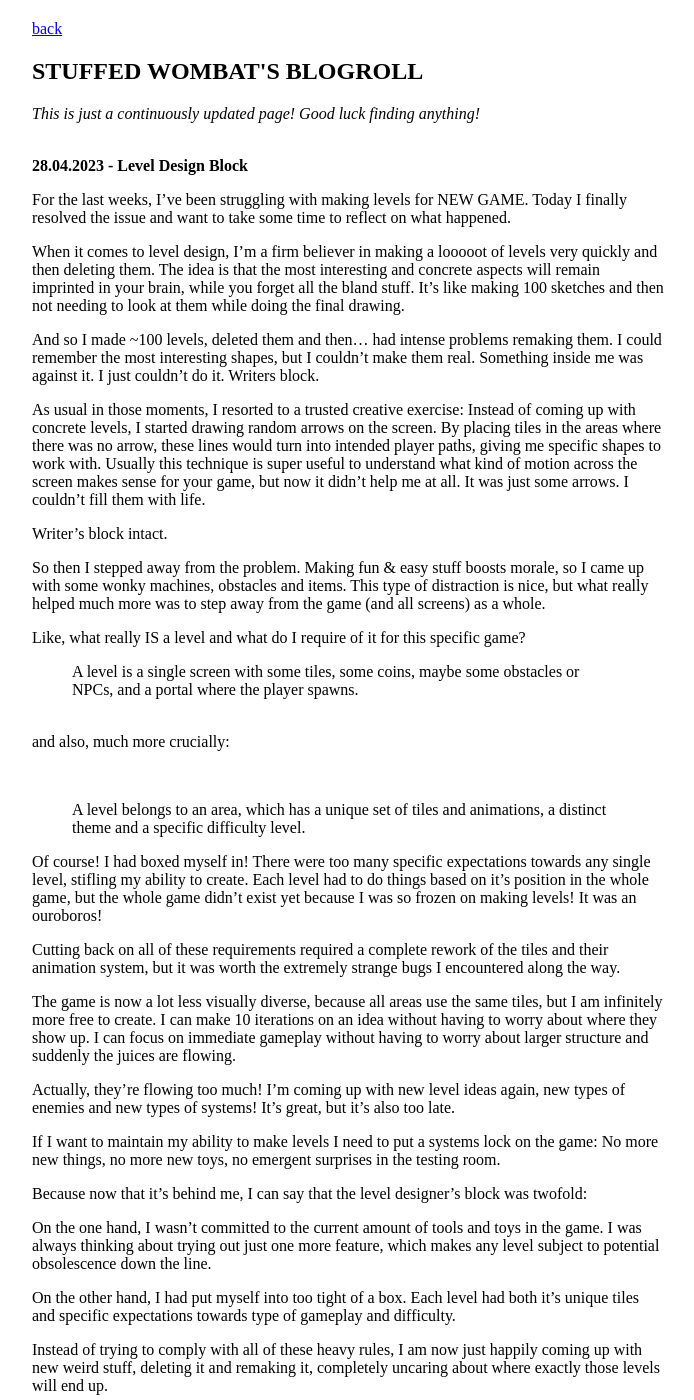
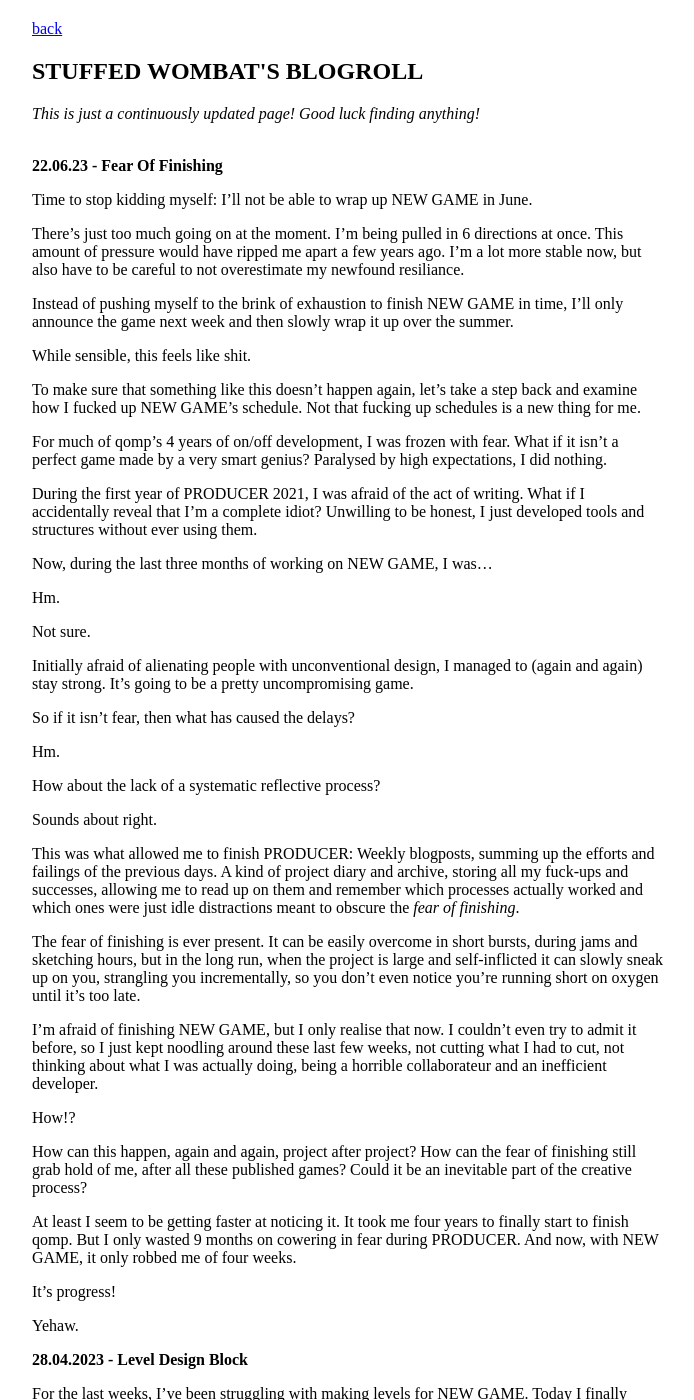
Before and after one commit to stuffedwombat/stuffedwombat.github.io, a Jekyll site: the page built from blogroll.md, in a window 1280 px wide and 1400 px high. Shown: the whole window, without its empty margins (292-986 px from the left). Built offline with Jekyll 4.4.1, drawn with Linux system fonts in a browser that asks for light colours; our own code applies the rules of GitHub Pages for plain Markdown files; comment, search, counter and statistics services are not loaded.

Commit message:
Update blogroll.md

```diff
--- a/blogroll.md
+++ b/blogroll.md
@@ -2,6 +2,59 @@
 <h2>STUFFED WOMBAT'S BLOGROLL</h2>
 <i>This is just a continuously updated page! Good luck finding anything!</i>
 <br><br>
+
+**22.06.23 - Fear Of Finishing**
+<br>
+
+Time to stop kidding myself: I'll not be able to wrap up NEW GAME in June.
+
+There's just too much going on at the moment. I'm being pulled in 6 directions at once. This amount of pressure would have ripped me apart a few years ago. I'm a lot more stable now, but also have to be careful to not overestimate my newfound resiliance.
+
+Instead of pushing myself to the brink of exhaustion to finish NEW GAME in time, I'll only announce the game next week and then slowly wrap it up over the summer.
+
+While sensible, this feels like shit.
+
+To make sure that something like this doesn't happen again, let's take a step back and examine how I fucked up NEW GAME's schedule. Not that fucking up schedules is a new thing for me.
+
+For much of qomp's 4 years of on/off development, I was frozen with fear. What if it isn't a perfect game made by a very smart genius? Paralysed by high expectations, I did nothing.
+
+During the first year of PRODUCER 2021, I was afraid of the act of writing. What if I accidentally reveal that I'm a complete idiot? Unwilling to be honest, I just developed tools and structures without ever using them.
+
+Now, during the last three months of working on NEW GAME, I was...
+
+Hm.
+
+Not sure.
+
+Initially afraid of alienating people with unconventional design, I managed to (again and again) stay strong. It's going to be a pretty uncompromising game.
+
+So if it isn't fear, then what has caused the delays?
+
+Hm.
+
+How about the lack of a systematic reflective process?
+
+Sounds about right.
+
+This was what allowed me to finish PRODUCER:
+Weekly blogposts, summing up the efforts and failings of the previous days. A kind of project diary and archive, storing all my fuck-ups and successes, allowing me to read up on them and remember which processes actually worked and which ones were just idle distractions meant to obscure the *fear of finishing*.
+
+The fear of finishing is ever present. It can be easily overcome in short bursts, during jams and sketching hours, but in the long run, when the project is large and self-inflicted it can slowly sneak up on you, strangling you incrementally, so you don't even notice you're running short on oxygen until it's too late.
+
+I'm afraid of finishing NEW GAME, but I only realise that now.
+I couldn't even try to admit it before, so I just kept noodling around these last few weeks, not cutting what I had to cut, not thinking about what I was actually doing, being a horrible collaborateur and an inefficient developer.
+
+How!?
+
+How can this happen, again and again, project after project? How can the fear of finishing still grab hold of me, after all these published games? Could it be an inevitable part of the creative process?
+
+At least I seem to be getting faster at noticing it. It took me four years to finally start to finish qomp. But I only wasted 9 months on cowering in fear during PRODUCER. And now, with NEW GAME, it only robbed me of four weeks.
+
+It's progress!
+
+Yehaw.
+
+
 
 **28.04.2023 - Level Design Block**
 
```
